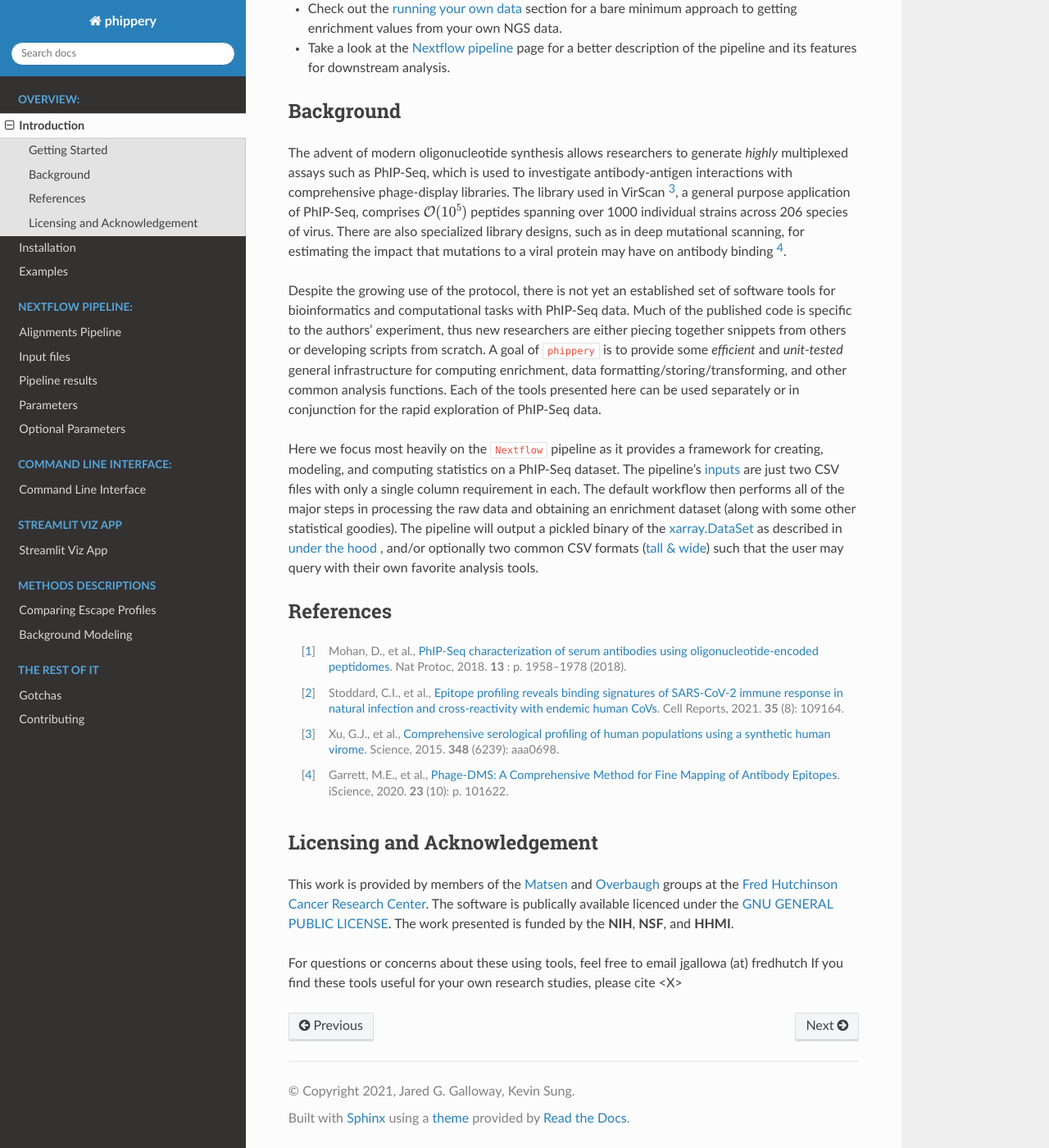
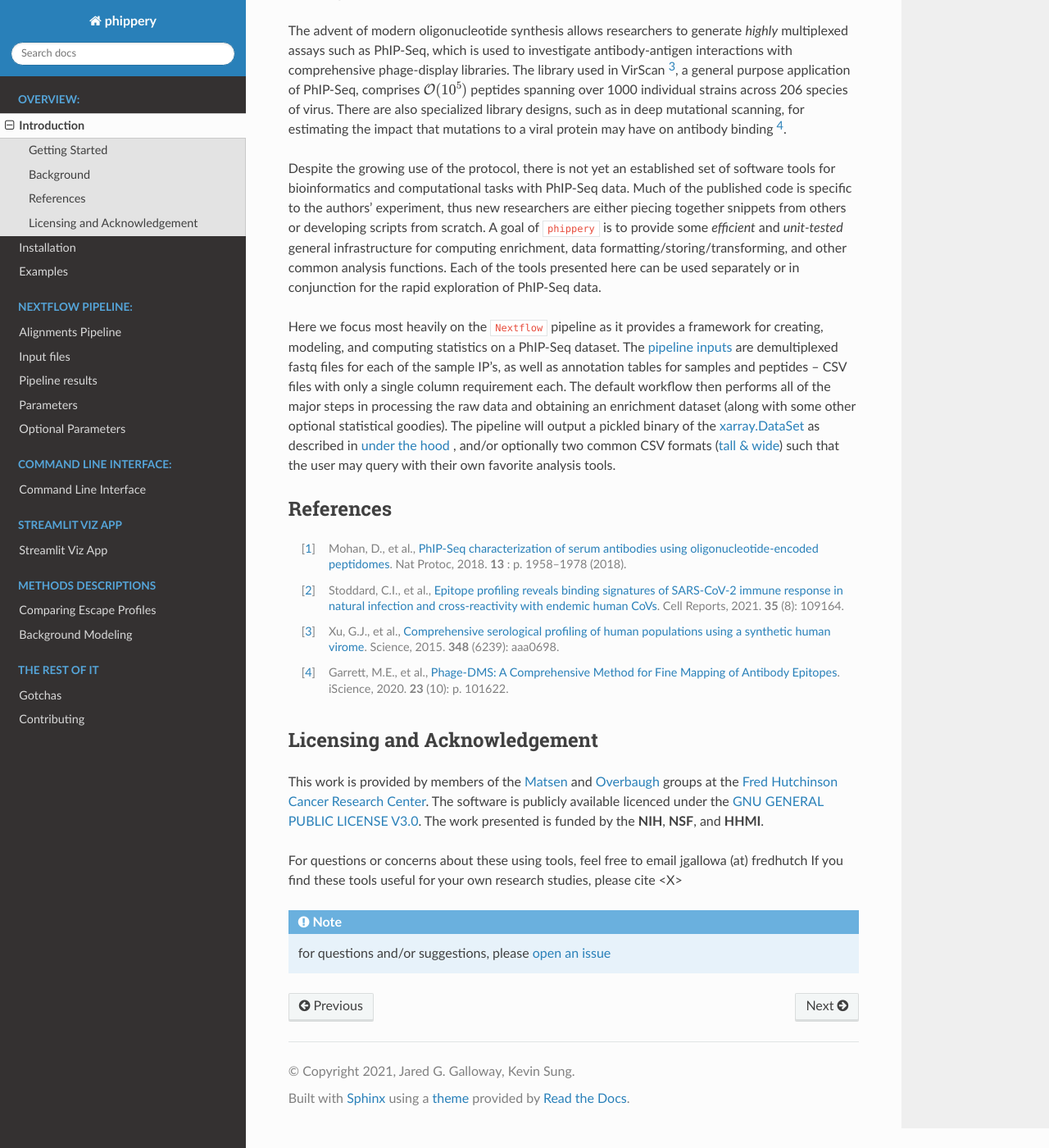
Before and after one commit to matsengrp/phippery, a Sphinx documentation site: the page built from docs/introduction.rst, in a window 1280 px wide and 1400 px high, scrolled down 1392 px. Shown: the whole window at 82% size. Built offline with Sphinx 7.4.7 and the Read the Docs theme 2.0.0, drawn with Linux system fonts in a browser that asks for light colours; pages that are not in the unit, such as notebooks, are missing from menus; some of the changed text lies outside the part shown.

Commit message:
working dir clean

```diff
--- a/docs/conf.py
+++ b/docs/conf.py
@@ -85,7 +85,7 @@ exclude_patterns = ["_build", "Thumbs.db", ".DS_Store"]
 pygments_style = None
 
 # TODO's
-todo_include_todos = True
+todo_include_todos = False
 
 
 # -- Options for HTML output -------------------------------------------------
--- a/docs/introduction.rst
+++ b/docs/introduction.rst
@@ -1,8 +1,3 @@
-.. note:: The software presented here is still under construction and
-    considered to be in the "Beta" stage of production.
-    Please expect and check back for inevitable changes,
-    for questions and/or suggestions, please
-    `open an issue <https://github.com/matsengrp/phippery/issues>`_
 
 .. _sec_introduction:
 
@@ -97,10 +92,12 @@ conjunction for the rapid exploration of PhIP-Seq data.
 
 Here we focus most heavily on the ``Nextflow`` pipeline as it provides a framework
 for creating, modeling, and computing statistics on a PhIP-Seq dataset.
-The pipeline's :ref:`inputs <sec_pipeline_inputs>` are just two CSV files with only a single column
-requirement in each.
+The :ref:`pipeline inputs <sec_pipeline_inputs>`
+are demultiplexed fastq files for each of the sample IP's,
+as well as annotation tables
+for samples and peptides -- CSV files with only a single column requirement each.
 The default workflow then performs all of the major steps in processing the raw data and
-obtaining an enrichment dataset (along with some other statistical goodies).
+obtaining an enrichment dataset (along with some other optional statistical goodies).
 The pipeline will output a pickled binary of the
 `xarray.DataSet <https://docs.xarray.dev/en/stable/generated/xarray.Dataset.html>`_
 as described in :ref:`under the hood <sec_under_the_hood>`
@@ -136,10 +133,14 @@ This work is provided by members of the
 `Matsen <https://matsen.fredhutch.org/>`_ and
 `Overbaugh <https://research.fredhutch.org/overbaugh/en.html>`_ groups at the
 `Fred Hutchinson Cancer Research Center <https://www.fredhutch.org/en.html>`_.
-The software is publically available licenced under the
-`GNU GENERAL PUBLIC LICENSE <https://opensource.org/licenses/gpl-license.php>`_.
+The software is publicly available licenced under the
+`GNU GENERAL PUBLIC LICENSE V3.0 <https://opensource.org/licenses/gpl-license.php>`_.
 The work presented is funded by the **NIH**, **NSF**, and **HHMI**.
 
 For questions or concerns about these using tools,
 feel free to email jgallowa (at) fredhutch
 If you find these tools useful for your own research studies, please cite <X>
+
+.. note::
+    for questions and/or suggestions, please
+    `open an issue <https://github.com/matsengrp/phippery/issues>`_
--- a/phippery/__init__.py
+++ b/phippery/__init__.py
@@ -1,3 +1,7 @@
-# dataset
+# __init__.py
+
+__version__ = "1.0.0"
+
 from phippery.utils import *
 from phippery.normalize import *
+from phippery.modeling import *
```
Also changed, not shown: README.md (+0 -3 lines), docs/installation.rst (+37 -36 lines), docs/the-rest-of-it.rst (+9 -0 lines), pyproject.toml (added, +75 -0 lines), requirements.txt (deleted, +0 -17 lines), setup.py (+3 -36 lines).
